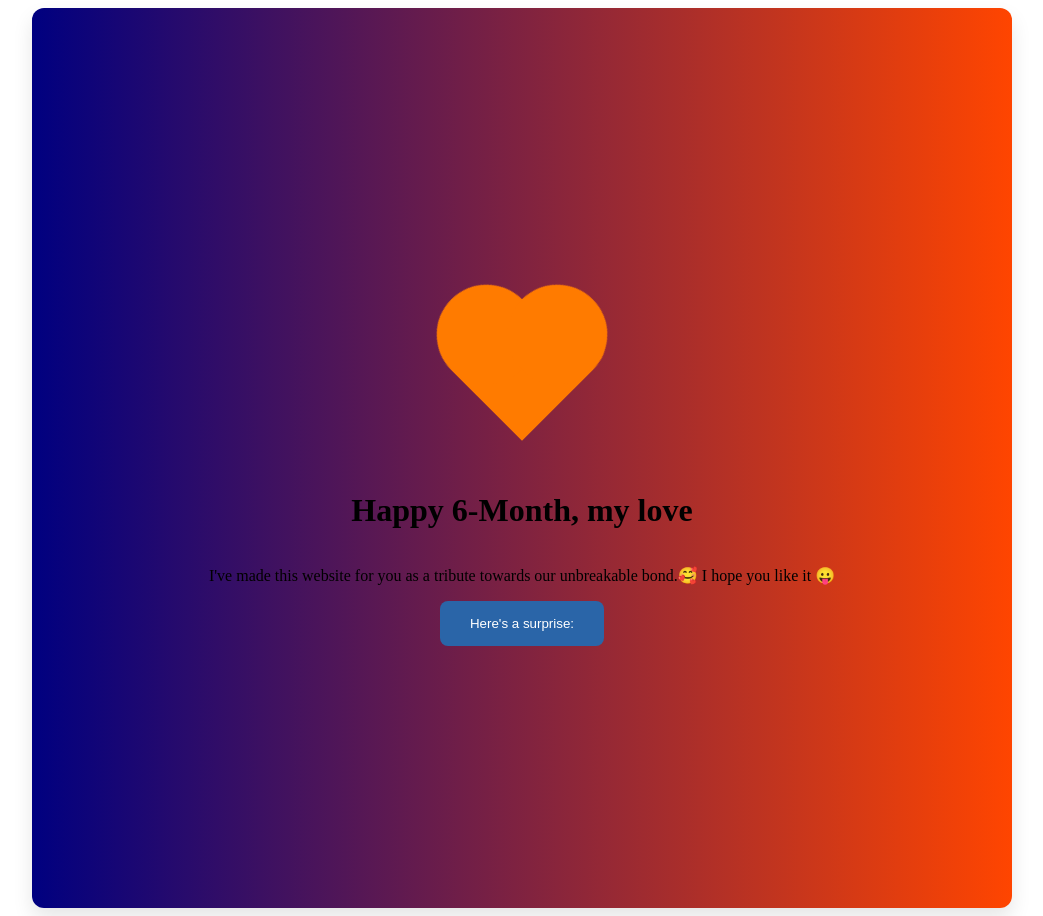
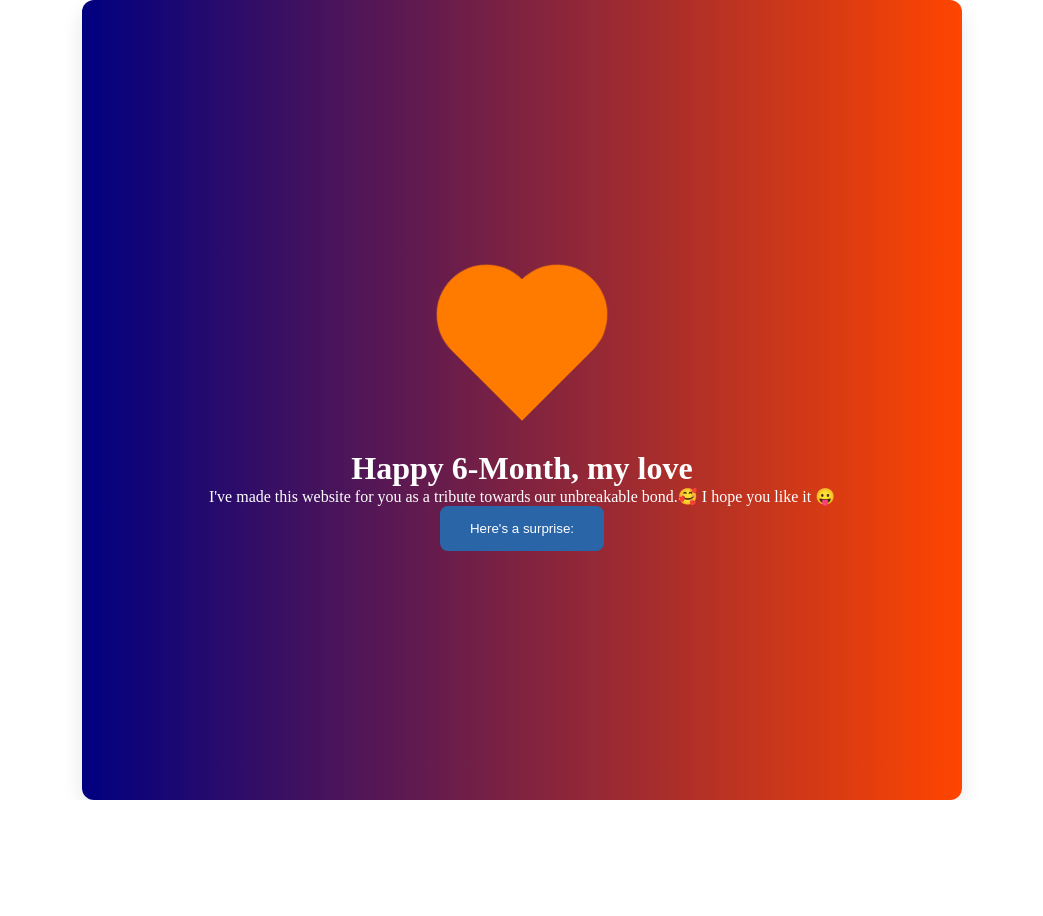
Before and after one commit to Fruitloops3701/mads_and_mikela, a plain HTML site: page index.html in a window 1280 px wide. Shown: the whole page, without its empty margins (118-1161 px from the left). After the commit the page ends 800 px from the top, so only its background shows below. Drawn offline with Linux system fonts and the light colour scheme.

Commit message:
background2

```diff
--- a/style.css
+++ b/style.css
@@ -1,3 +1,14 @@
+* {
+    margin: 0;
+    padding: 0;
+    box-sizing: border-box;
+}
+
+html, body {
+    width: 100%;
+    height: 100%;
+    overflow: hidden; /* Prevents scrolling */
+}
 .container {
     max-width: 880px;
     margin: 0 auto;
@@ -11,6 +22,10 @@
     justify-content: center;
     align-items: center;
     flex-direction: column;
+    color: white;
+}
+h1, p {
+    color: white;
 }
 .heart {
     position: relative;
```
